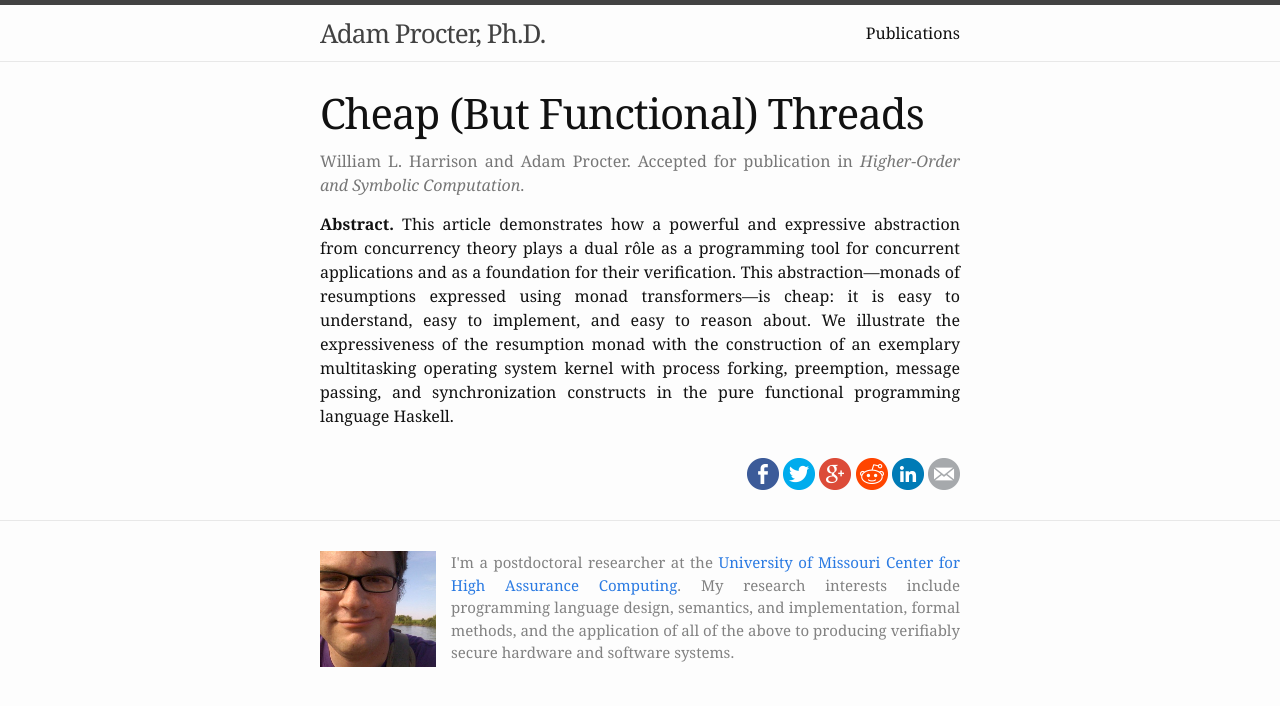
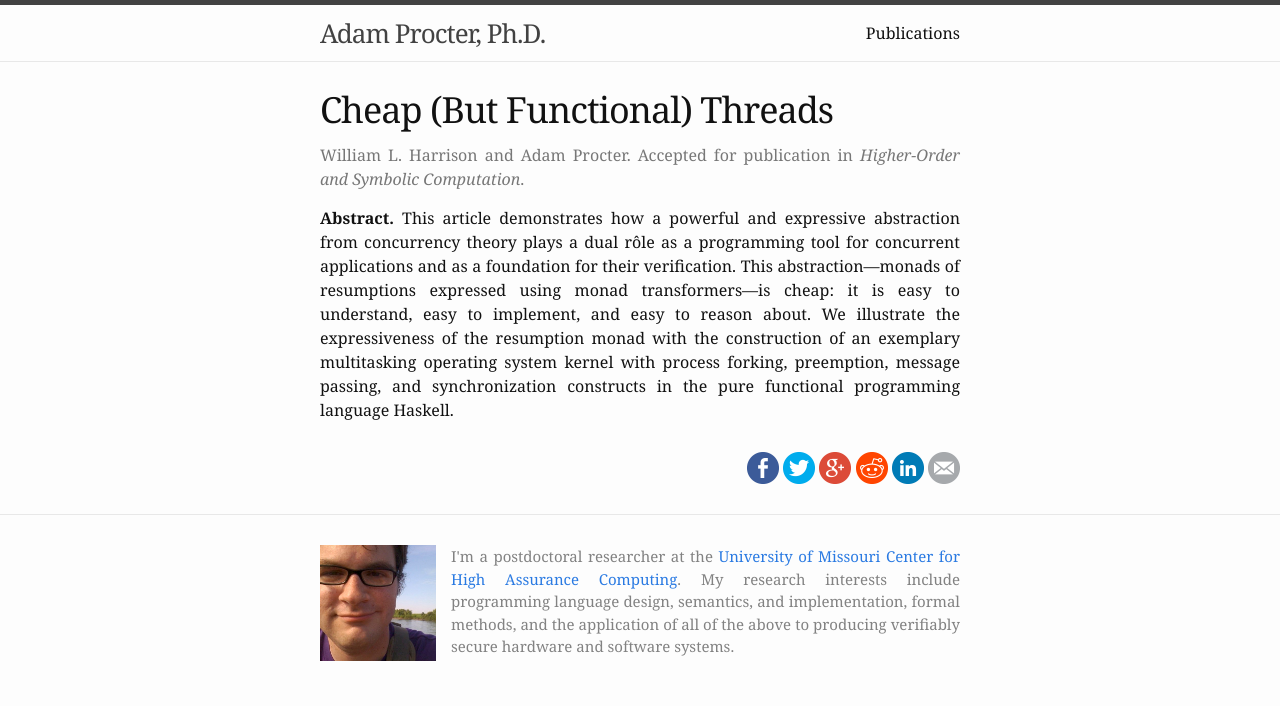
Before and after one commit to aprocter/aprocter.github.io, a Jekyll site: the page built from _publications/2015-cheapthreads.markdown, in a window 1280 px wide. Shown: the top 706 px of the page. Built offline with Jekyll 4.4.1, drawn with Linux system fonts in a browser that asks for light colours.

Commit message:
Made post/pub titles just a bit smaller

```diff
--- a/_sass/_layout.scss
+++ b/_sass/_layout.scss
@@ -227,7 +227,7 @@
 }
 
 .post-title {
-    font-size: 42px;
+    font-size: 36px;
     letter-spacing: -1px;
     line-height: 1;
 
```
